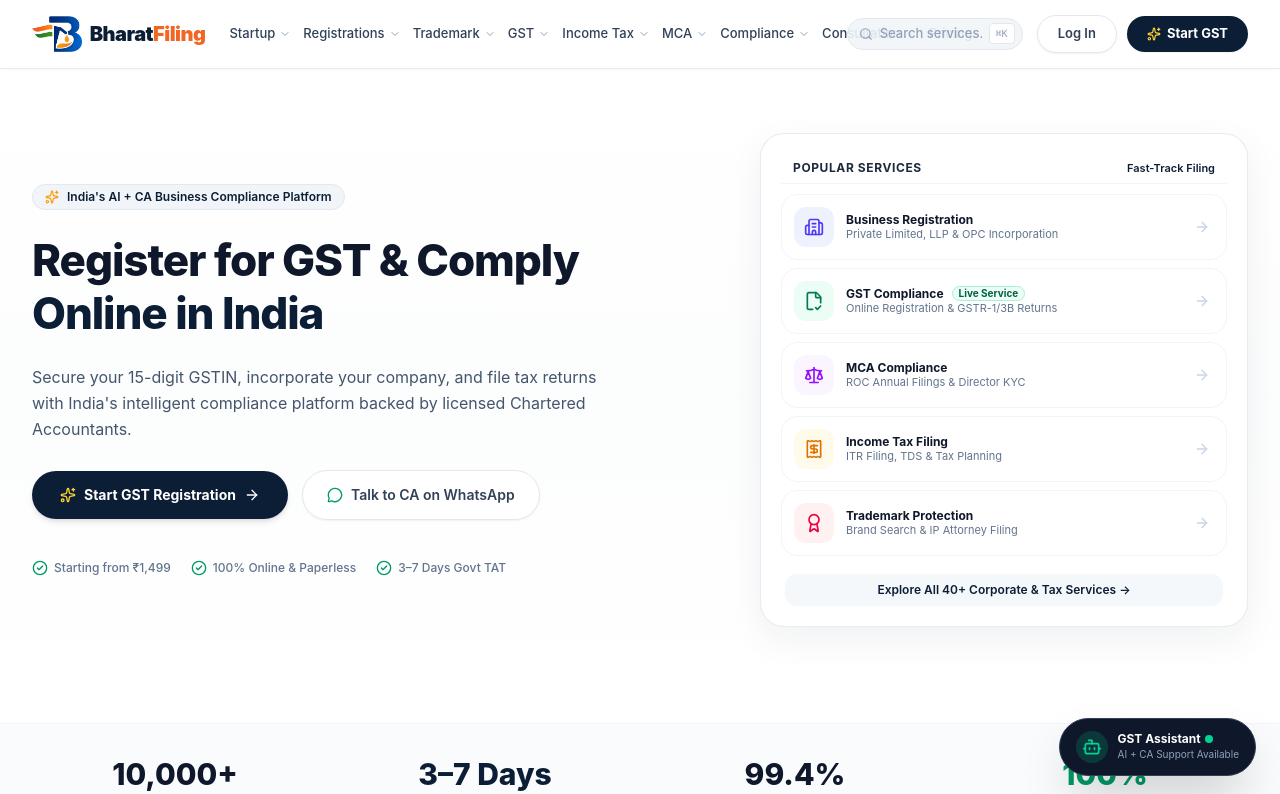
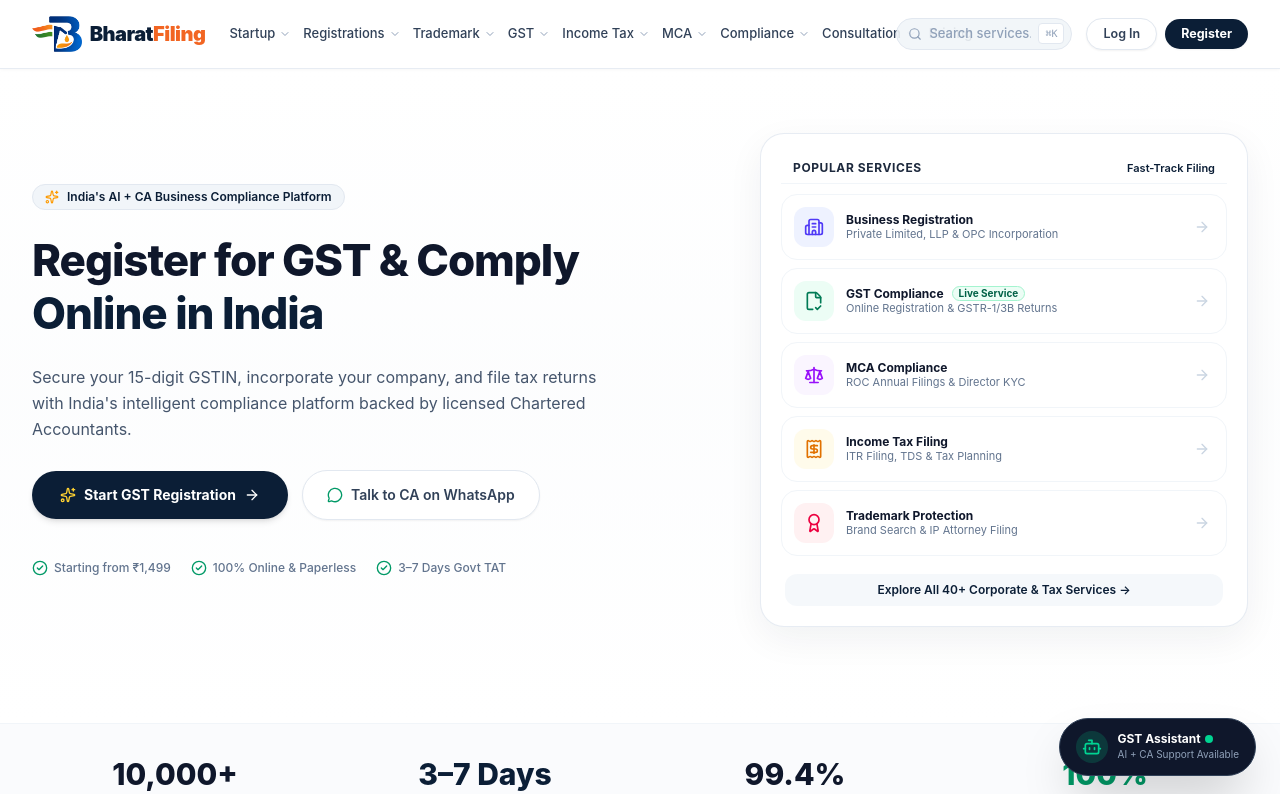
Before and after one commit to YashUpadhyay5/bharatfiling, a React (Vite) app in the folder frontend/: page / in a window 1280 px wide. Shown: the top 794 px of the page. Built offline with nearby package versions, Linux system fonts and the light colour scheme.

Commit message:
refactor(navbar): replace Start GST button with general platform Register button

```diff
--- a/frontend/src/components/common/Navbar.jsx
+++ b/frontend/src/components/common/Navbar.jsx
@@ -8,7 +8,6 @@
   X,
   User,
   LogOut,
-  Sparkles,
   Search,
 } from 'lucide-react';
 import NavbarSearch from './NavbarSearch.jsx';
@@ -361,19 +360,18 @@
               )}
             </div>
           ) : (
-            <div className="flex items-center gap-2.5">
+            <div className="flex items-center gap-2">
               <Link
                 to="/login"
-                className="rounded-full bg-white px-5 py-2 text-[13px] font-semibold text-slate-700 border border-slate-200 hover:border-slate-300 hover:bg-slate-50 shadow-xs transition"
+                className="rounded-full bg-white px-4 py-1.5 text-[12.5px] font-semibold text-slate-700 border border-slate-200 hover:border-slate-300 hover:bg-slate-50 shadow-xs transition"
               >
                 Log In
               </Link>
               <Link
-                to="/apply/gst"
-                className="rounded-full bg-[#0B1E36] hover:bg-[#142C4F] text-white px-5 py-2 text-[13px] font-bold shadow-xs hover:shadow transition flex items-center gap-1.5"
+                to="/register"
+                className="rounded-full bg-[#0B1E36] hover:bg-[#142C4F] text-white px-4 py-1.5 text-[12.5px] font-bold shadow-xs hover:shadow transition"
               >
-                <Sparkles className="w-3.5 h-3.5 text-amber-300" />
-                Start GST
+                Register
               </Link>
             </div>
           )}
@@ -488,11 +486,11 @@
                   Log In
                 </Link>
                 <Link
-                  to="/apply/gst"
+                  to="/register"
                   onClick={() => setMobileMenuOpen(false)}
                   className="flex-1 text-center py-2.5 rounded-full bg-[#0B1E36] text-white font-bold text-sm"
                 >
-                  Start GST
+                  Register
                 </Link>
               </div>
             )}
```
